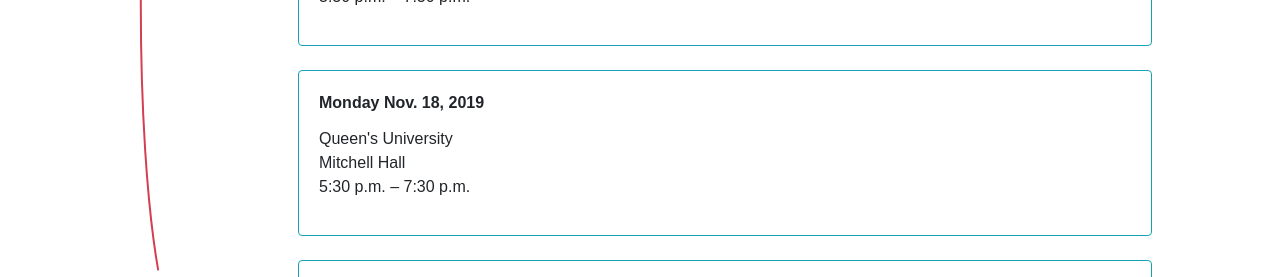
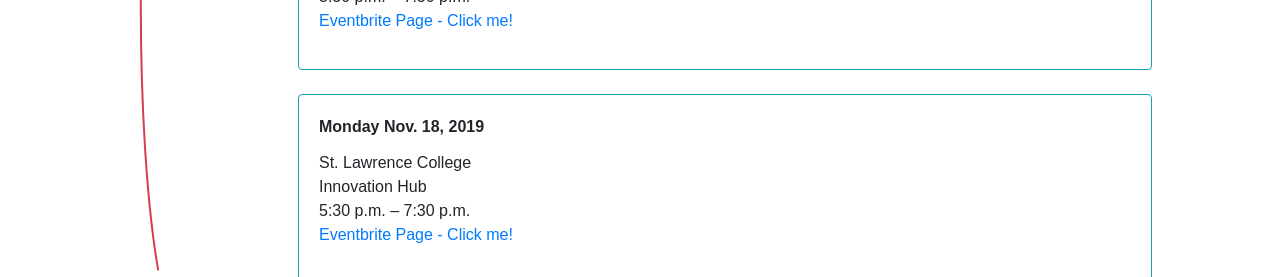
Before and after one commit to city-of-kingston/mayors-innovation-challenge-2020, a Next.js app: page /workshops in a window 1280 px wide. Shown: the part 523-800 px from the top of the page. Built offline with nearby package versions, Linux system fonts and the light colour scheme.

Commit message:
Update workshops.mdx

```diff
--- a/content/workshops.mdx
+++ b/content/workshops.mdx
@@ -8,9 +8,10 @@ import { Card, CardTitle, CardText } from 'reactstrap';
 <CardTitle><strong> Wednesday Nov. 13, 2019 </strong></CardTitle>
 
 <CardText>
-St. Lawrence College <br/>
-Innovation Hub <br />
-5:30 p.m. – 7:30 p.m.
+Queen's University <br/>
+Mitchell Hall  <br/>
+5:30 p.m. – 7:30 p.m.<br/>
+ [Eventbrite Page - Click me!](https://www.eventbrite.ca/e/mayors-innovation-challenge-workshop-queens-university-tickets-76489948495)<br/>
 </CardText></Card>
 
 <br />
@@ -18,9 +19,11 @@ Innovation Hub <br />
 <CardTitle><strong> Monday Nov. 18, 2019 </strong></CardTitle>
 
 <CardText>
-Queen's University <br/>
-Mitchell Hall  <br/>
-5:30 p.m. – 7:30 p.m.
+ St. Lawrence College <br/>
+Innovation Hub <br />
+5:30 p.m. – 7:30 p.m.<br/>
+ [Eventbrite Page - Click me!](https://www.eventbrite.ca/e/mayors-innovation-challenge-workshop-st-lawrence-college-tickets-76490052807)<br/>
+
 </CardText></Card>
 
 <br />
```
